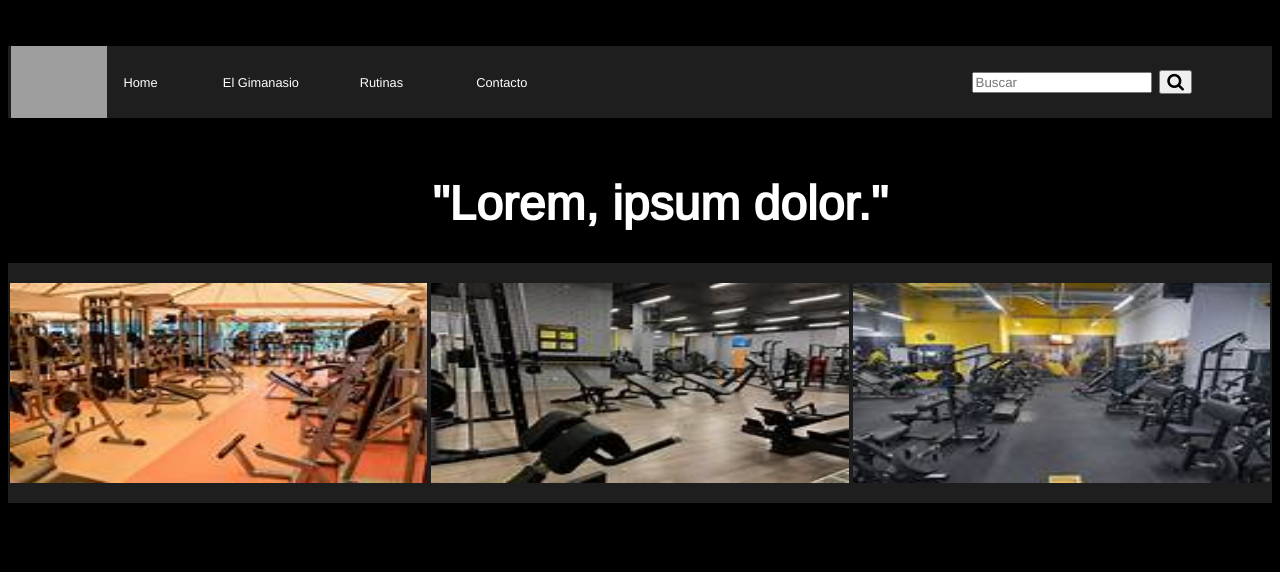
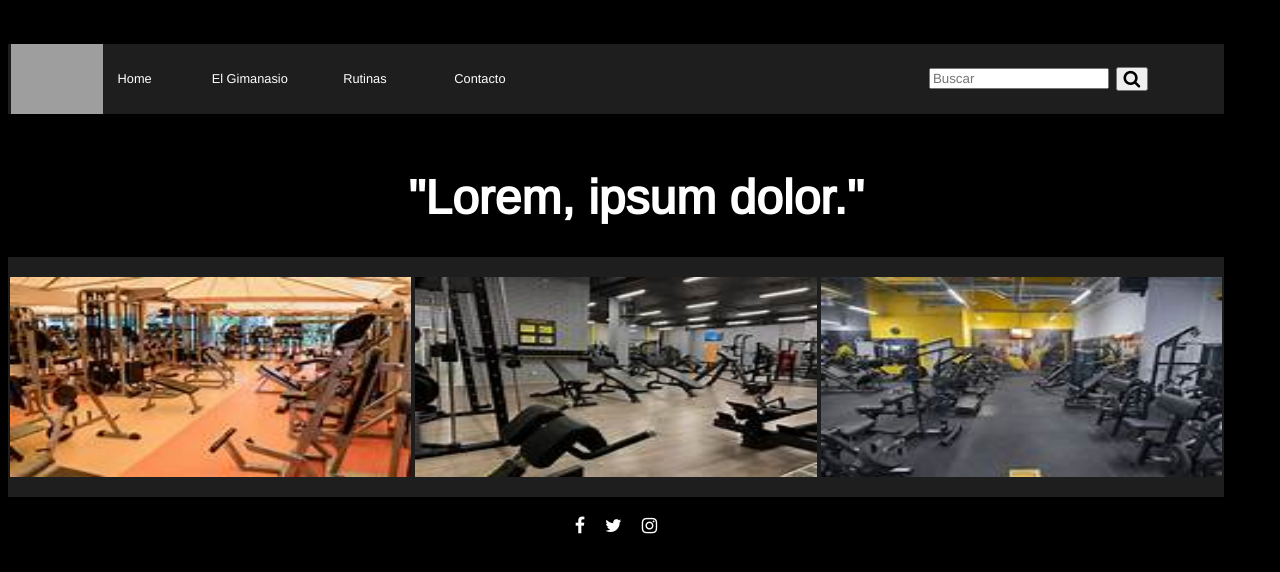
Before and after one commit to tomymagno/Trabajo-CaC-Grupo-15, a plain HTML site: page index.html in a window 1280 px wide. Drawn offline with nearby package versions, Linux system fonts and the light colour scheme; grey boxes are pictures that could not be loaded.

Commit message:
adding footer
agregue footer

```diff
--- a/estilos.css
+++ b/estilos.css
@@ -1,9 +1,14 @@
 *{
     font-family: 'Arimo', sans-serif;
+
 }
 
 body {
     background-color: black;
+    align-items: center;
+    width: 95%;
+    justify-items: center;
+    justify-content: center;
     align-content: center;
 }
 
@@ -83,3 +88,16 @@ header button {
     width: 33%;
     height: 200px;
 }
+
+footer {
+    display: flex;
+    justify-content: center;
+    align-content: center;
+}
+
+footer a {
+    margin: 10px;
+    color: rgb(255, 255, 255);
+    margin-top: 20px;
+
+}
--- a/index.html
+++ b/index.html
@@ -7,7 +7,7 @@
     <title>XForceGym</title>
 
     <!-- Mis estilos -->
-    <link rel="stylesheet" href="\Trabajo-CaC-Grupo-15/estilos.css">
+    <link rel="stylesheet" href="/Trabajo-CaC-Grupo-15/estilos.css">
 
     <!-- Google Fonts -->
     <link rel="preconnect" href="https://fonts.googleapis.com">
@@ -49,6 +49,9 @@
 
 
     <footer>
+        <a href="https://www.facebook.com" target="_blank"><i class="fa fa-facebook" style="font-size: 18px;"></i></a>
+        <a href="https://www.twitter.com" target="_blank"><i class="fa fa-twitter" style="font-size: 18px;"></i></a>
+        <a href="https://www.instagram.com" target="_blank"><i class="fa fa-instagram" style="font-size: 18px;"></i></a>
 
     </footer>
 </body>
```
